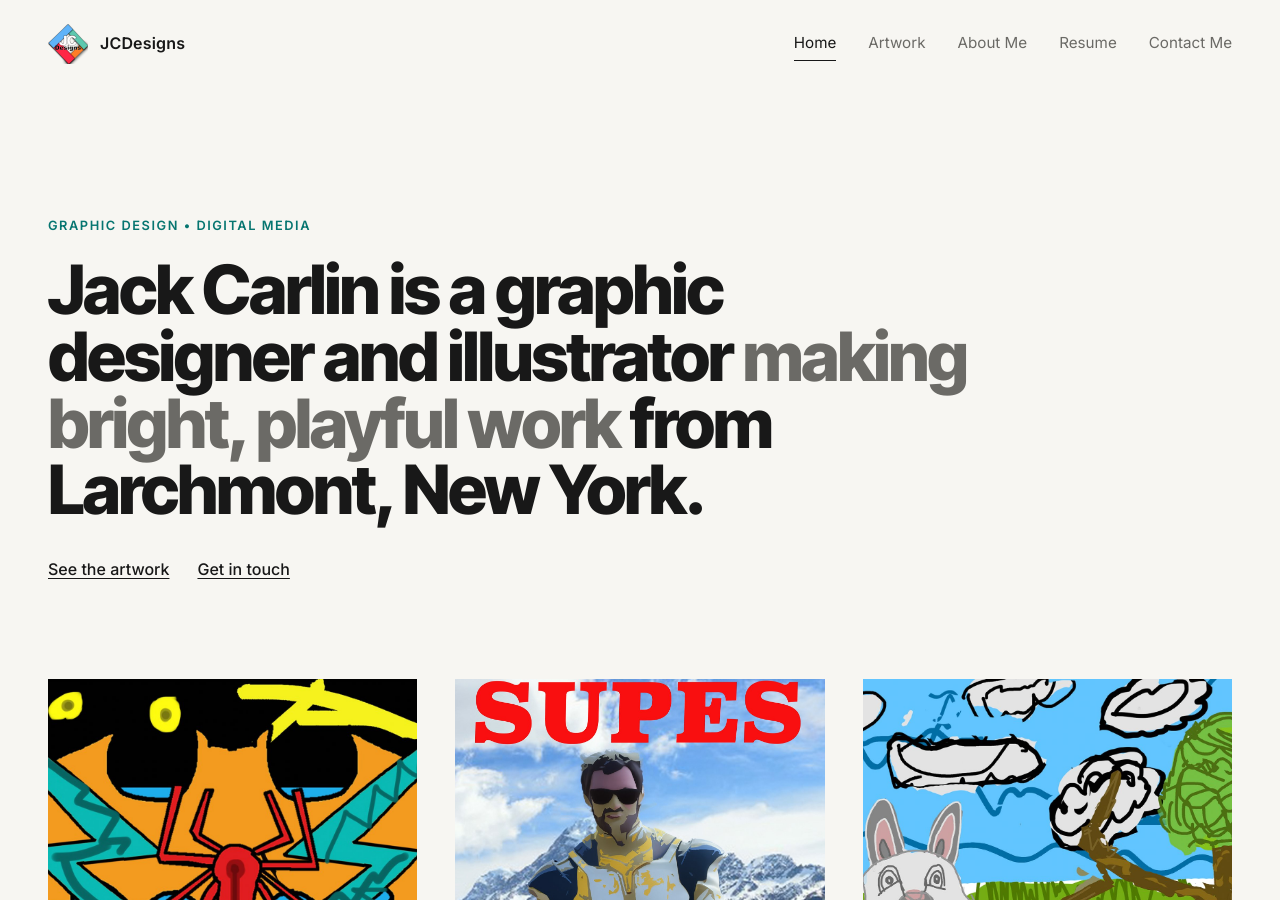
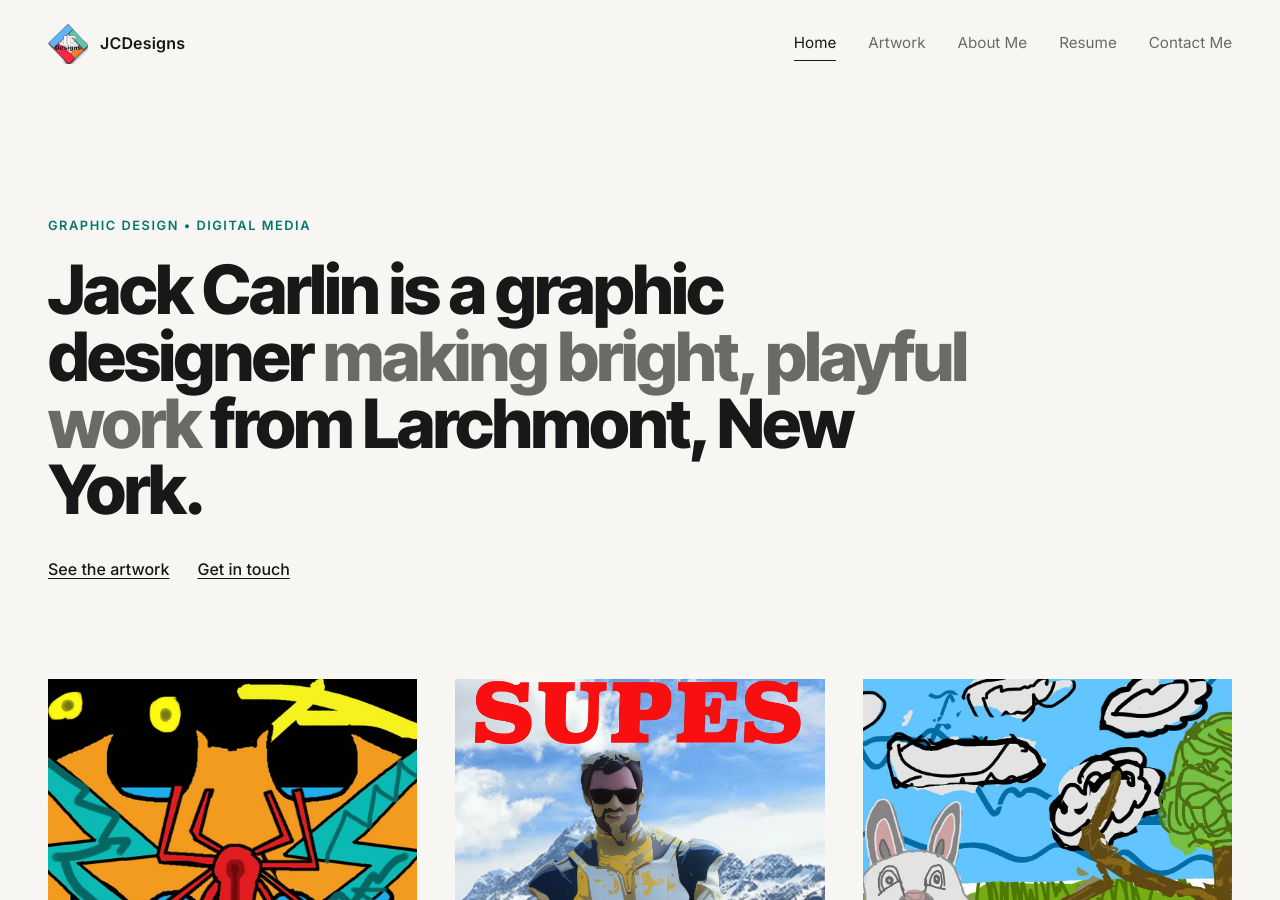
Before and after one commit to jcdesigns829/jcdesigns829.github.io, a Jekyll site: the page built from index.html, in a window 1280 px wide and 900 px high. Built offline with Jekyll 4.4.1, drawn with Linux system fonts in a browser that asks for light colours; part of the change alters nothing that is shown.

Commit message:
Describe Jack as a graphic designer
Co-Authored-By: Claude Opus 5.5 <noreply@anthropic.com>

```diff
--- a/_config.yml
+++ b/_config.yml
@@ -1,6 +1,6 @@
 title: JCDesigns
-tagline: Graphic design, illustration & painting by Jack Carlin
-description: Portfolio of Jack Carlin — graphic design, digital painting, illustration and animation.
+tagline: Graphic designer
+description: Portfolio of Jack Carlin, graphic designer — packaging, editorial and album design, digital painting and animation.
 author: Jack Carlin
 email: myjackcarlin@gmail.com
 url: "https://jcdesigns829.github.io"
--- a/index.html
+++ b/index.html
@@ -4,7 +4,7 @@ title: Jack Carlin — Graphic Designer
 ---
 <section class="intro">
   <p class="eyebrow">Graphic Design &bull; Digital Media</p>
-  <h1>Jack Carlin is a graphic designer and illustrator <em>making bright, playful work</em> from Larchmont, New York.</h1>
+  <h1>Jack Carlin is a graphic designer <em>making bright, playful work</em> from Larchmont, New York.</h1>
   <p class="intro-links"><a href="{{ '/artwork.html' | relative_url }}">See the artwork</a> <a href="{{ '/contact.html' | relative_url }}">Get in touch</a></p>
 </section>
 
```
